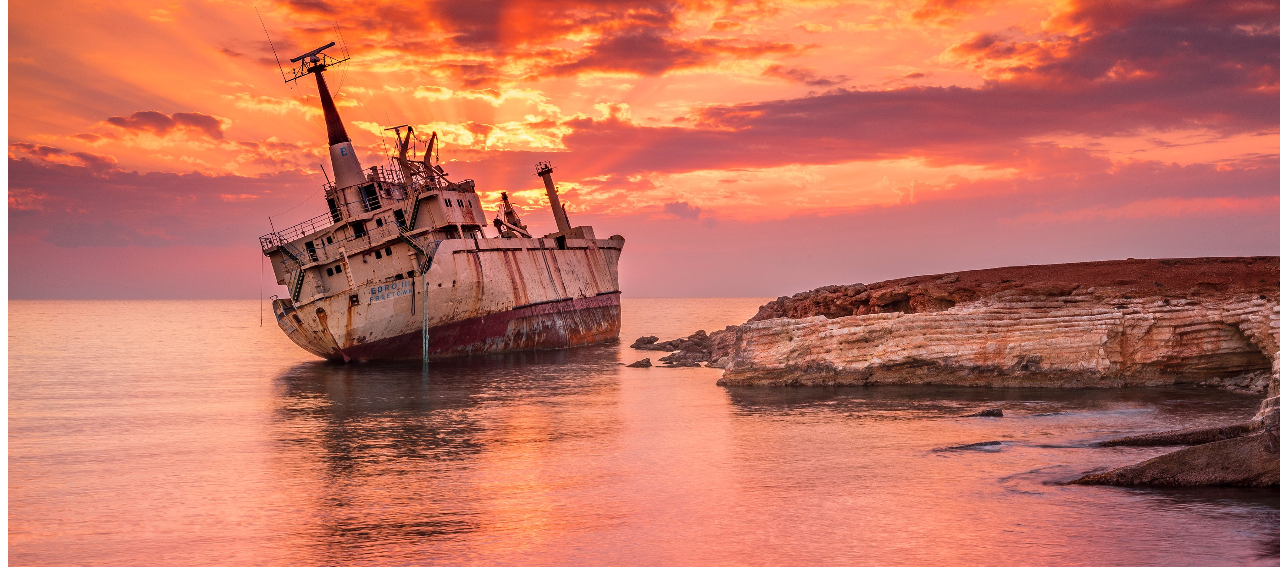
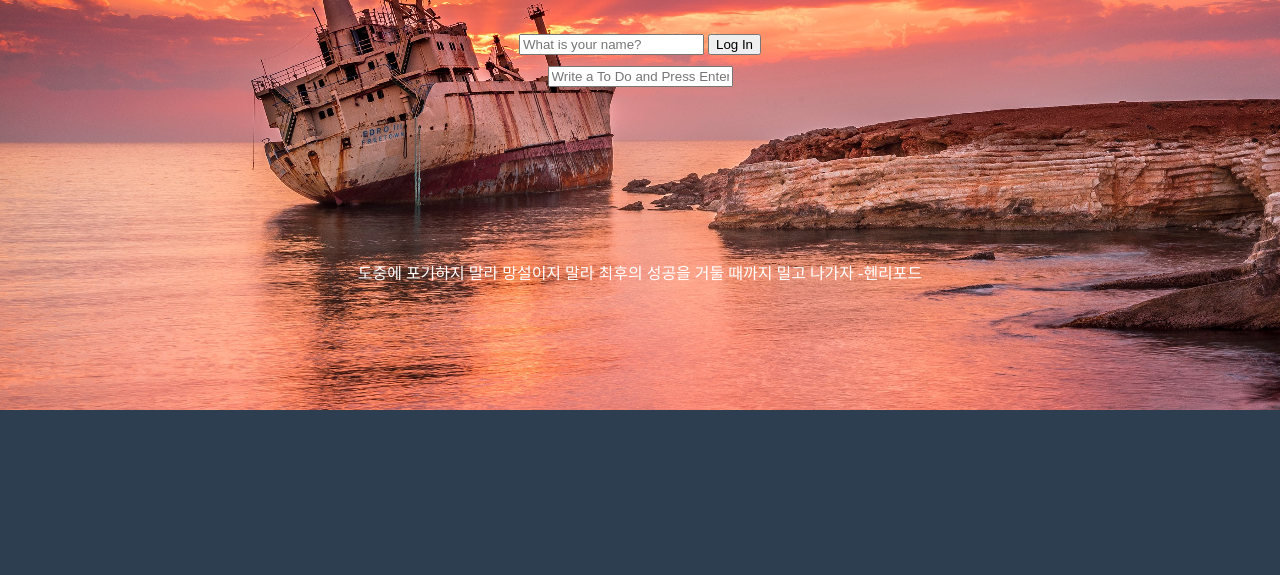
Before and after one commit to dlghgus5656/Chrome-momentum_Vanilla-JS, a plain HTML site: page momentum/index.html in a window 1280 px wide. Shown: the part 390-965 px from the top of the page. After the commit the page ends 800 px from the top, so only its background shows below. Drawn offline with Linux system fonts and the light colour scheme.

Commit message:
css이용 꾸미기
화면 구성을 예쁘게 정리하였다. 배경화면을 꽉 차게 만들었다.(position)

```diff
--- a/momentum/css/style.css
+++ b/momentum/css/style.css
@@ -1,3 +1,79 @@
+/* position
+value: static, avsolute, relative, fixed
+static - 작성한 코드의 위에서부터 차례대로 화면에 표현됨
+absolute - 부모요소 혹은 가장 가까운 상위 요소 기준으로 움직인다. 이 때 부보의 position은 자식의 위치에 영향을 끼치지 못한다.
+relative - 자신의 상대적 위치(static)를 기준으로 위치를 변경할 수 있다. top,left,right,bottom값으로 위치를 변경할 수 있다.
+fixed - 다른 요소와 스크롤에 영향받지 않고 브라우저 창의 상대적인 위치를 설정할 수 있다. 주로 사이트의 header나 우측 하단의 위로가기 버튼 등에 사용된다.
+relativr처럼 같은 값으로 위치 변경 가능하다.
+float - 요소를 좌우 한 쪽으로 정렬하는 기능을 한다. block요소에서만 사용 가능하다.
+*/
+body {
+  background-color: #2c3e50;
+}
+
+.bgimage {
+  position: fixed;
+  top: 0;
+  left: 0;
+  background-size: cover;
+  width: 100%;
+  height: 100vh;
+  z-index: -1;
+}
+
 .hidden {
   display: none;
+  position: relative;
+  text-align: center;
 }
+
+form#login-form {
+  position: relative;
+  text-align: center;
+  top: 53%;
+  color: white;
+}
+
+h1#greeting {
+  position: relative;
+  text-align: center;
+  font-size: 350%;
+  top: 53%;
+  color: white;
+}
+
+h2#clock {
+  font-size: 600%;
+  position: relative;
+  text-align: center;
+  top: 20%;
+  color: white;
+}
+
+form#todo-form {
+  position: relative;
+  text-align: center;
+  top: 20%;
+  color: white;
+}
+
+ul#todo-list {
+  position: relative;
+  text-align: center;
+  top: 20%;
+  color: white;
+}
+
+div#quote {
+  position: relative;
+  text-align: center;
+  top: 40%;
+  color: white;
+}
+
+div#weather {
+  position: relative;
+  text-align: right;
+  bottom: 50%;
+  color: white;
+}
--- a/momentum/js/background.js
+++ b/momentum/js/background.js
@@ -1,3 +1,5 @@
+const body = document.querySelector("body");
+
 const images = ["1.jpg", "2.jpg", "3.jpg"];
 
 const chosenImage = images[Math.floor(Math.random() * images.length)];
@@ -5,5 +7,6 @@ const chosenImage = images[Math.floor(Math.random() * images.length)];
 const bgImage = document.createElement("img");
 
 bgImage.src = `img/${chosenImage}`;
+bgImage.classList.add("bgimage");
 
-document.body.appendChild(bgImage); // append =html 에서 가장 뒤에 추가, prepend = html에서 가장 앞에 추가
+document.body.prepend(bgImage); // append =html 에서 가장 뒤에 추가, prepend = html에서 가장 앞에 추가
--- a/momentum/js/quotes.js
+++ b/momentum/js/quotes.js
@@ -2,46 +2,46 @@ const quotes = [
   //이처럼 배열안에 {} 사용할 수 있다 하나의 오브젝트로 봐도된다.
   {
     quote: "삶이 있는 한 희망은 있다",
-    author: "키케로",
+    author: "-키케로",
   },
   {
     quote:
       "진정으로 웃으려면 고통을 참아야하며, 나아가 고통을 즐길 줄 알아야 해",
-    author: "찰리 채플린",
+    author: "-찰리 채플린",
   },
   {
     quote: "신은 용기있는자를 결코 버리지 않는다",
-    author: "켄러",
+    author: "-켄러",
   },
   {
     quote: "피할 수 없으면 즐겨라",
-    author: "로버트 엘리엇",
+    author: "-로버트 엘리엇",
   },
   {
     quote:
       "어제를 후회하지 마라. 인생은 오늘의 나 안에 있고 내일은 스스로 만드는 것이다",
-    author: "L.론허바드",
+    author: "-L.론허바드",
   },
   {
     quote: "고통이 남기고 간 뒤를 보라! 고난이 지나면 반드시 기쁨이 스며든다",
-    author: "괴테",
+    author: "-괴테",
   },
   {
     quote: "당신이 할 수 있다고 믿든 할 수 없다고 믿는 믿는 대로 될것이다",
-    author: "헨리포드",
+    author: "-헨리포드",
   },
   {
     quote: "길을 잃는 다는 것은 곧 길을 알게 된다는 것이다",
-    author: "동아프리카 속담",
+    author: "-동아프리카 속담",
   },
   {
     quote: "실패는 잊어라 그러나 그것이 준 교훈은 절대 잊으면 안된다",
-    author: "하버트 개서",
+    author: "-하버트 개서",
   },
   {
     quote:
       "도중에 포기하지 말라 망설이지 말라 최후의 성공을 거둘 때까지 밀고 나가자",
-    author: "헨리포드",
+    author: "-헨리포드",
   },
 ];
 
--- a/momentum/js/weather.js
+++ b/momentum/js/weather.js
@@ -1,4 +1,6 @@
 //보안상 API_KEY는 제외
+const API_KEY = "4ac3938800d33fc2fc181243a84efc1c";
+
 function onGeoOk(position) {
   const lat = position.coords.latitude;
   const lon = position.coords.longitude; //위도와 경도를 저장
```
